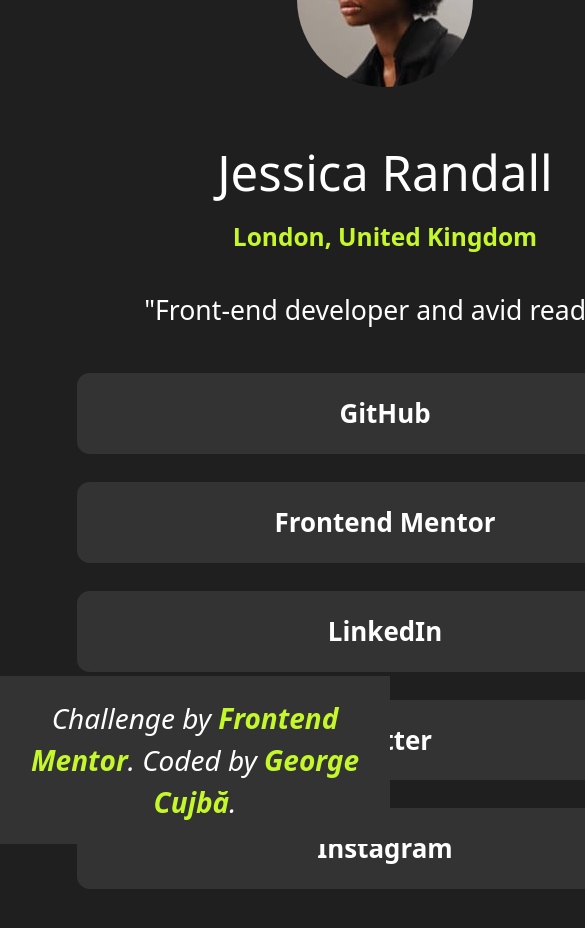
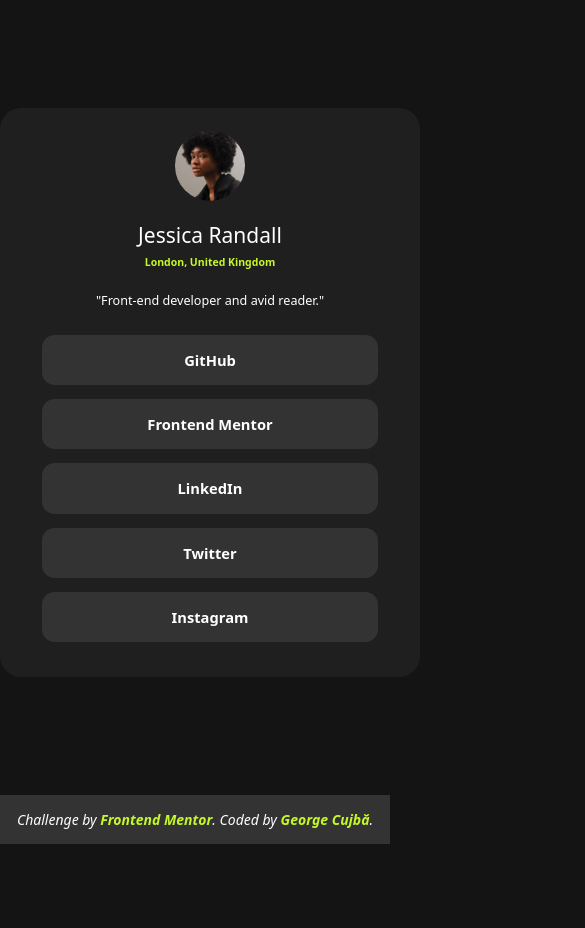
Before and after one commit to GeorgeValentin/Social_Media_Profile_WebDesign, a plain HTML site: page index.html in a window 390 px wide. Shown: the top 928 px of the page, 585 px wide, since content can reach past the window. After the commit the page ends 844 px from the top, so only its background shows below. Drawn offline with nearby package versions, Linux system fonts and the light colour scheme.

Commit message:
Fix the styles to work on 1440px and 375px resolutions for PC and Mobile

```diff
--- a/dist/css/styles.css
+++ b/dist/css/styles.css
@@ -3,13 +3,13 @@
 }
 
 body {
-  height: 100vh;
   font-family: "Inter", sans-serif;
   font-optical-sizing: auto;
   font-weight: 700;
   font-style: normal;
   font-variation-settings: "slnt" 0;
   background-color: hsl(0, 0%, 8%) !important;
+  overflow: hidden !important;
 }
 
 .card-container {
@@ -17,10 +17,10 @@
   justify-content: center;
   align-items: center;
   flex-direction: column;
-  height: 96.5vh;
+  height: 93vh;
 }
 .card-container_element {
-  width: 55rem;
+  width: 30rem;
   margin: 3rem auto;
   background-color: hsl(0, 0%, 12%) !important;
   border-radius: 1.5rem;
@@ -29,7 +29,6 @@
 
 @media (max-width: 375px) {
   .card-container {
-    height: 100%;
     margin: 0 !important;
   }
   .card-container_element {
@@ -65,9 +64,10 @@
     width: 85%;
   }
   .footer-container {
-    display: none;
-    padding: 0.5rem !important;
-    font-size: 0.9rem !important;
+    padding: 1rem !important;
+  }
+  .footer-container div {
+    font-size: 0.75rem !important;
   }
 }
 .header-container {
@@ -75,40 +75,41 @@
 }
 .header-container_img {
   text-align: center;
-  padding: 2rem 0rem;
+  padding: 0.8rem 0rem;
 }
 .header-container_img img {
   border-radius: 50% !important;
+  width: 5rem !important;
 }
 .header-container h2 {
-  font-size: 3.5rem;
-  margin-bottom: 1.25rem;
+  font-size: 1.5rem;
+  margin-bottom: 0.5rem;
 }
 .header-container p {
   color: hsl(75, 94%, 57%);
   font-weight: bold;
-  font-size: 1.75rem;
-  margin-bottom: 2.5rem;
+  font-size: 0.75rem;
+  margin-bottom: 1.5rem;
 }
 
 .main-container_content {
   text-align: center;
-  font-size: 1.9rem;
-  margin-bottom: 3rem;
+  font-size: 0.9rem;
+  margin-bottom: 1.75rem;
 }
 .main-container_actions {
   display: flex;
   flex-direction: column;
-  margin-bottom: 3rem;
+  margin-bottom: 1.5rem;
 }
 .main-container_actions button {
   width: 80%;
   margin: auto;
   border-radius: 0.9rem;
-  padding: 1.5rem;
-  margin-bottom: 2rem;
+  padding: 1rem;
+  margin-bottom: 1rem;
   font-weight: bold;
-  font-size: 1.85rem;
+  font-size: 1.05rem;
   background-color: hsl(0, 0%, 20%);
   color: hsl(0, 0%, 100%);
   border: none;
@@ -123,13 +124,13 @@
   bottom: 0;
   width: 100%;
   text-align: center;
-  padding: 1.5rem;
+  padding: 1rem;
   background-color: hsl(0, 0%, 20%);
   font-style: italic;
   color: hsl(0, 0%, 100%);
 }
 .footer-container_content {
-  font-size: 2rem;
+  font-size: 1rem;
 }
 .footer-container_content a {
   text-decoration: none !important;
--- a/dist/scss/_footer.scss
+++ b/dist/scss/_footer.scss
@@ -3,13 +3,13 @@
     bottom: 0;
     width: 100%;
     text-align: center;
-    padding: 1.5rem;
+    padding: 1rem;
     background-color: $grey;
     font-style: italic;
     color: $white;
 
     &_content {
-        font-size: 2rem;
+        font-size: 1rem;
 
         a {
             text-decoration: none !important;
--- a/dist/scss/_globals.scss
+++ b/dist/scss/_globals.scss
@@ -3,7 +3,6 @@
 }
 
 body {
-    height: 100vh;
     font-family: "Inter", sans-serif;
     font-optical-sizing: auto;
     font-weight: 700;
@@ -11,6 +10,7 @@
     font-variation-settings:
     "slnt" 0;
     background-color: $off-black !important;
+    overflow: hidden !important;
 }
 
 .card-container {
@@ -18,10 +18,10 @@
     justify-content: center;
     align-items: center;
     flex-direction: column;
-    height: 96.5vh;
+    height: 93vh;
 
     &_element {
-        width: 55rem;
+        width: 30rem;
         margin: 3rem auto;
         background-color: $dark !important;
         border-radius: 1.5rem;
--- a/dist/scss/_header.scss
+++ b/dist/scss/_header.scss
@@ -3,22 +3,23 @@
 
     &_img {
         text-align: center;
-        padding: 2rem 0rem;
+        padding: 0.8rem 0rem;
 
         img {
             border-radius: 50% !important;
+            width: 5rem !important;
         }
     }
 
     h2 {
-        font-size: 3.5rem;
-        margin-bottom: 1.25rem;
+        font-size: 1.5rem;
+        margin-bottom: 0.5rem;
     }
 
     p {
         color: $green;
         font-weight: bold;
-        font-size: 1.75rem;
-        margin-bottom: 2.5rem;
+        font-size: 0.75rem;
+        margin-bottom: 1.5rem;
     }
 }
--- a/dist/scss/_main.scss
+++ b/dist/scss/_main.scss
@@ -1,23 +1,23 @@
 .main-container {
     &_content {
         text-align: center;
-        font-size: 1.9rem;
-        margin-bottom: 3rem;
+        font-size: 0.9rem;
+        margin-bottom: 1.75rem;
     }
 
     &_actions {
         display: flex;
         flex-direction: column;
-        margin-bottom: 3rem;
+        margin-bottom: 1.5rem;
 
         button {
             width: 80%;
             margin: auto;
             border-radius: 0.9rem;
-            padding: 1.5rem;
-            margin-bottom: 2rem;
+            padding: 1rem;
+            margin-bottom: 1rem;
             font-weight: bold;
-            font-size: 1.85rem;
+            font-size: 1.05rem;
             background-color: $grey;
             color: $white;
             border: none;
```
Also changed, not shown: dist/scss/_mediaQueries.scss (+5 -4 lines), 1 other file.
